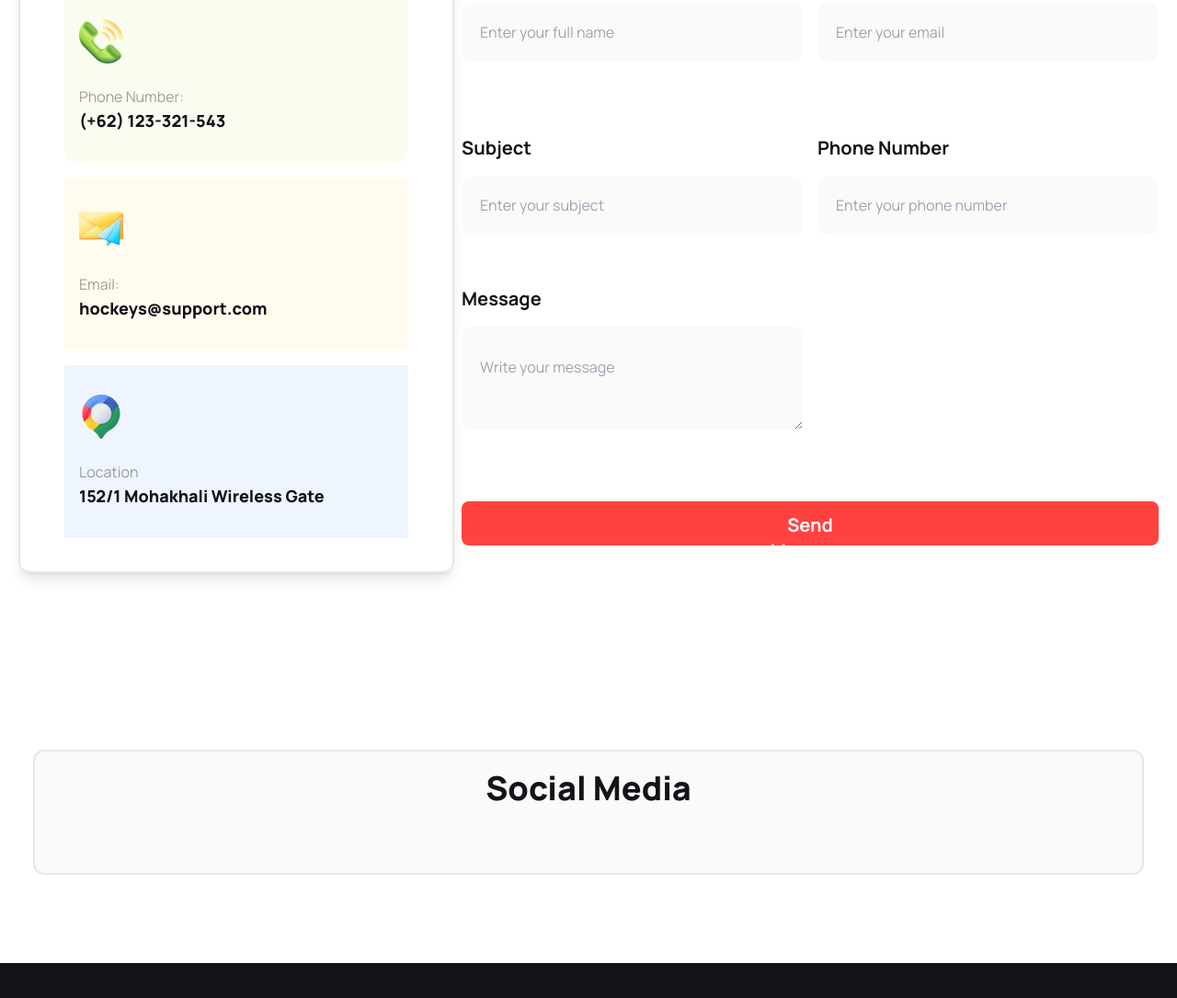
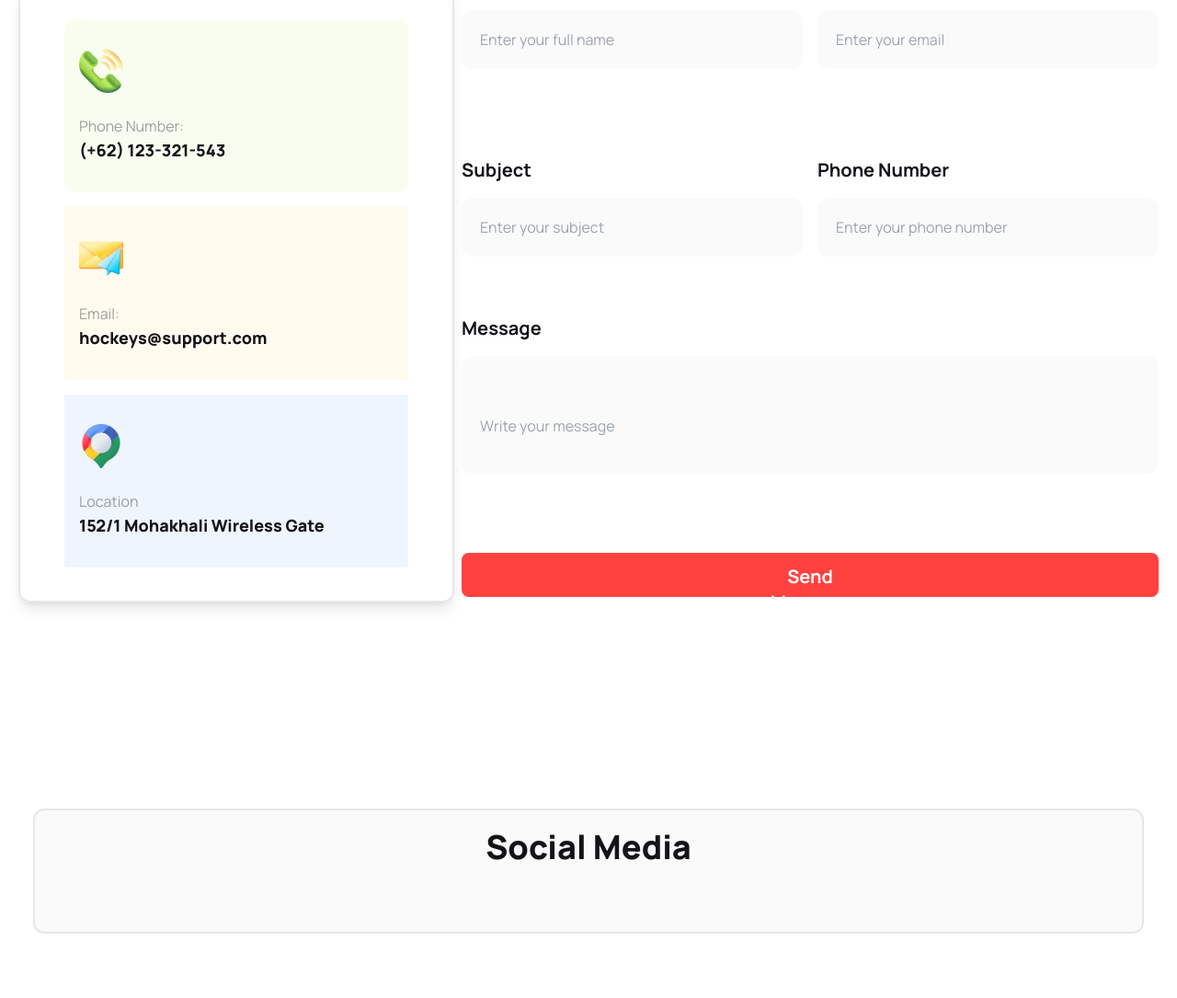
Before and after one commit to gmhridu/hockeys, a website built with Vite: page index.html in a window 1280 px wide. Shown: the part 4383-5468 px from the top of the page at 92% size. Built offline with nearby package versions, Linux system fonts and the light colour scheme.

Commit message:
get in touch section updated

```diff
--- a/index.html
+++ b/index.html
@@ -869,12 +869,13 @@
                   placeholder="Enter your phone number"
                 />
               </div>
-              <div class="inline-flex flex-col">
+              <div class="inline-flex flex-col col-span-2">
                 <label for="name" class="text-xl font-bold text-[#131318] my-4"
                   >Message</label
                 >
                 <textarea
-                  class="py-4 px-20 lg:py-8 lg:pl-5 lg:pr-[157px] focus:outline-none bg-[#13131805] rounded-xl"
+                  class="grid py-4 px-20 lg:py-16 lg:pl-5 lg:pr-[157px]
+                  focus:outline-none bg-[#13131805] rounded-xl h-[110px] resize-none overflow:hidden"
                   placeholder="Write your message"
                 ></textarea>
               </div>
```
